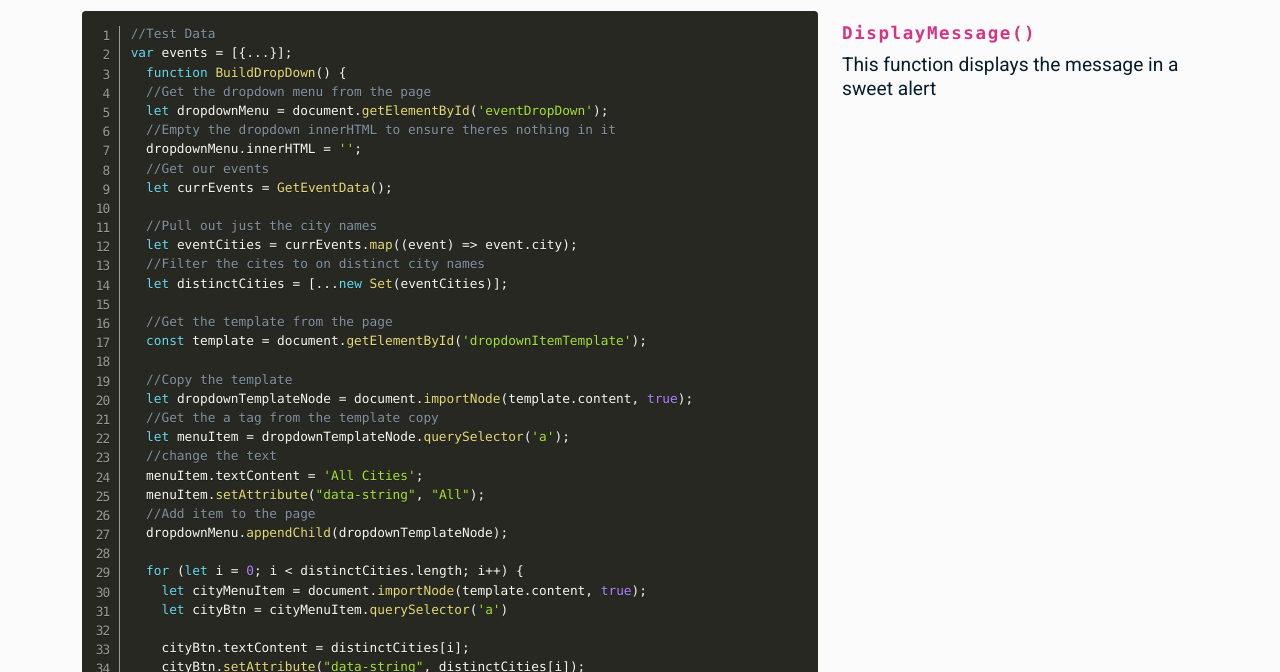
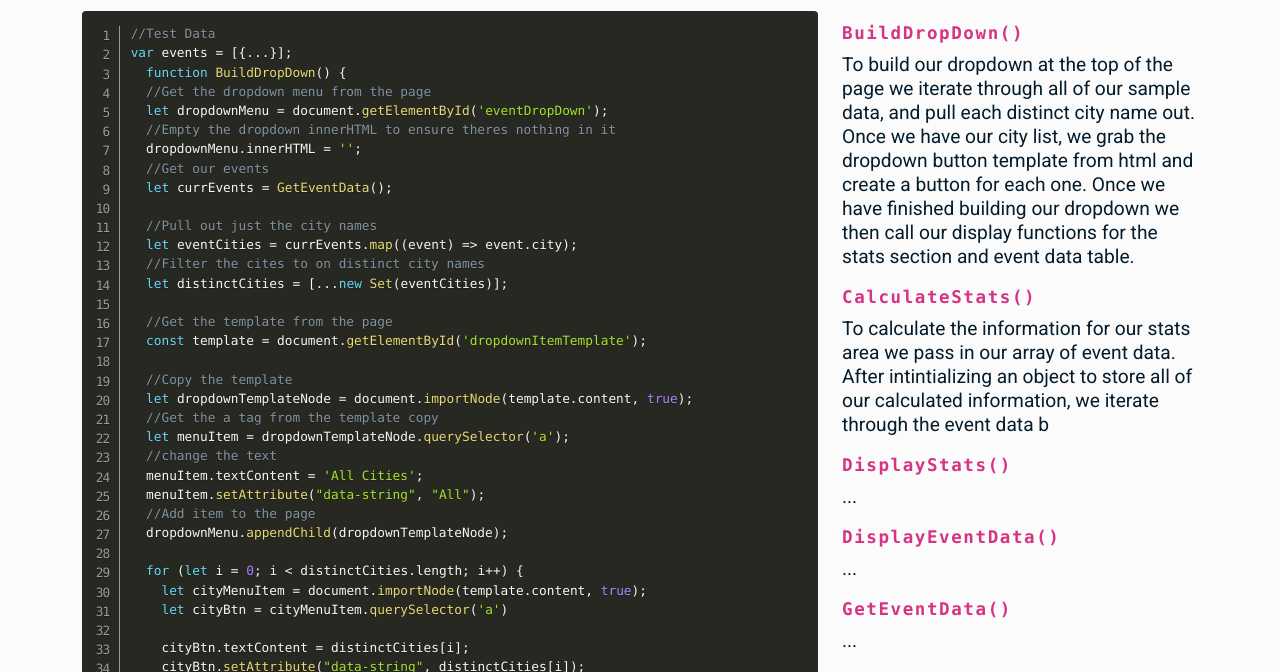
Before and after one commit to MattBridges/Eventnet, a plain HTML site: page code.html in a window 1280 px wide. Shown: the part 128-800 px from the top of the page. Drawn offline with nearby package versions, Linux system fonts and the light colour scheme; a web font is replaced by a local one.

Commit message:
Started working on coding write up

```diff
--- a/code.html
+++ b/code.html
@@ -243,8 +243,20 @@
         </div>
         <div class="col-12 col-lg-4">
           <p></p>
-          <h5><code class="code-writeup">DisplayMessage()</code></h5>
-          <p>This function displays the message in a sweet alert</p>
+          <h5><code class="code-writeup">BuildDropDown()</code></h5>
+          <p>To build our dropdown at the top of the page we iterate through all of our sample data, and pull each distinct city name out. Once we have our city list, we grab the dropdown button template from html and create a button for each one.  Once we have finished building our dropdown we then call our display functions for the stats section and event data table.</p>
+          <h5><code class="code-writeup">CalculateStats()</code></h5>
+          <p>To calculate the information for our stats area we pass in our array of event data.  After intintializing an object to store all of our calculated information, we iterate through the event data b </p>
+          <h5><code class="code-writeup">DisplayStats()</code></h5>
+          <p>...</p>
+          <h5><code class="code-writeup">DisplayEventData()</code></h5>
+          <p>...</p>
+          <h5><code class="code-writeup">GetEventData()</code></h5>
+          <p>...</p>
+          <h5><code class="code-writeup">GetEvents()</code></h5>
+          <p>...</p>
+          <h5><code class="code-writeup">SaveEventData()</code></h5>
+          <p>...</p>
         </div>
       </div>
 
```
